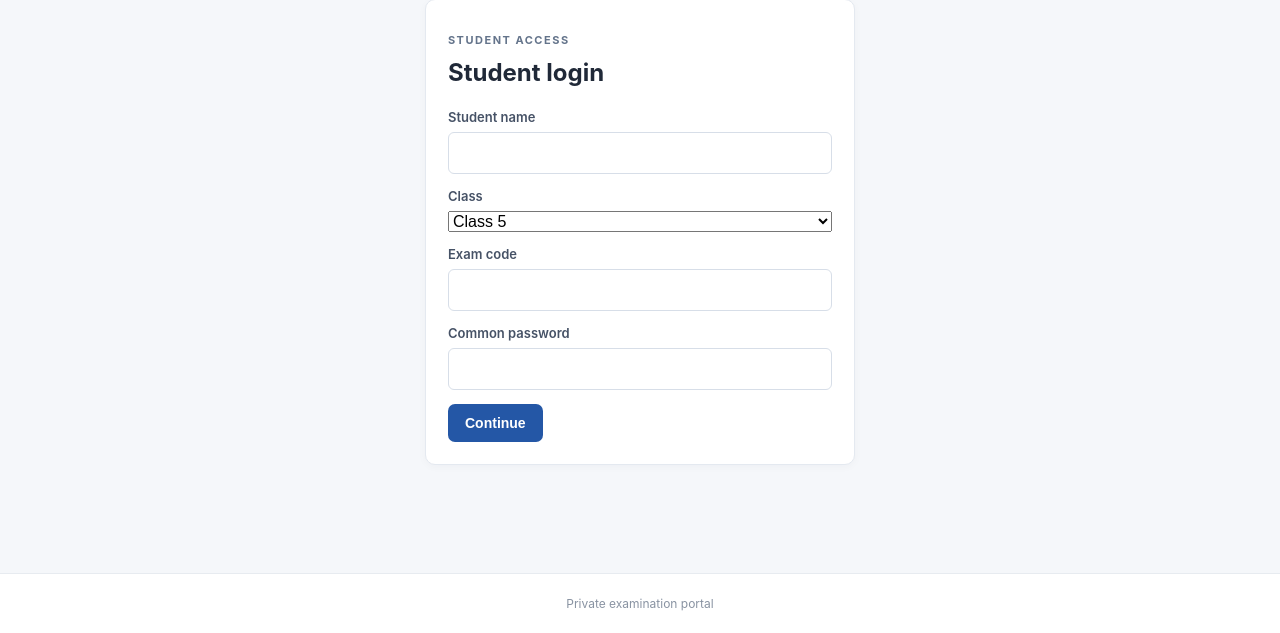
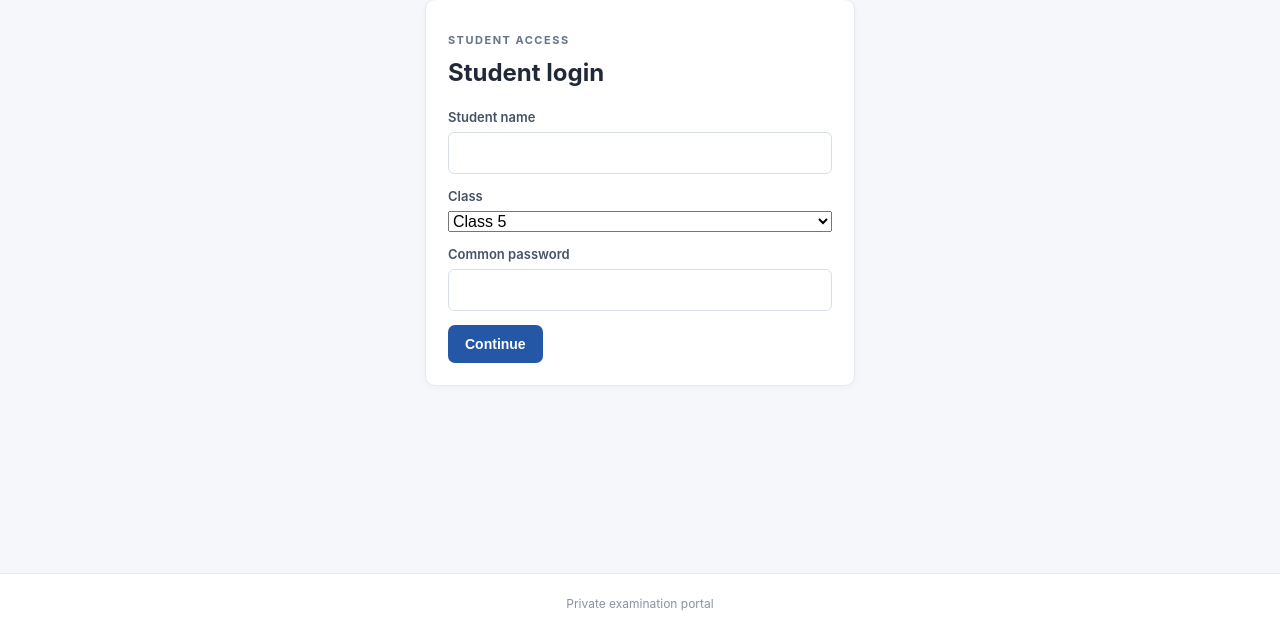
Before and after one commit to sayandas-eng/abhishek-santra-exam-portal, a Flask app: page /student/login in a window 1280 px wide. Shown: the part 167-800 px from the top of the page. Run offline with Flask 3, Linux system fonts and the light colour scheme; some libraries are stand-ins or nearby versions.

Commit message:
Automate exam publishing and password-only student access

```diff
--- a/templates/login.html
+++ b/templates/login.html
@@ -1 +1 @@
-{% extends 'base.html' %}{% block body %}<section class="panel narrow"><p class="eyebrow">{{kind.upper()}} ACCESS</p><h1>{{kind}} login</h1><form method="post">{% if kind=='Student' %}<label>Student name<input name="name" autocomplete="name" maxlength="100" required></label><label>Class<select name="class_level" required>{% for n in range(5,13) %}<option value="Class {{n}}">Class {{n}}</option>{% endfor %}</select></label><label>Exam code<input name="exam_code" autocapitalize="characters" required></label><label>Common password<input name="password" type="password" required></label>{% else %}<label>Username<input name="username" autocomplete="username" required></label><label>Password<input name="password" type="password" required></label>{% endif %}<button class="btn" type="submit">Continue</button></form></section>{% endblock %}
+{% extends 'base.html' %}{% block body %}<section class="panel narrow"><p class="eyebrow">{{kind.upper()}} ACCESS</p><h1>{{kind}} login</h1><form method="post">{% if kind=='Student' %}<label>Student name<input name="name" autocomplete="name" maxlength="100" required></label><label>Class<select name="class_level" required>{% for n in range(5,13) %}<option value="Class {{n}}">Class {{n}}</option>{% endfor %}</select></label><label>Common password<input name="password" type="password" required></label>{% else %}<label>Username<input name="username" autocomplete="username" required></label><label>Password<input name="password" type="password" required></label>{% endif %}<button class="btn" type="submit">Continue</button></form></section>{% endblock %}
```
